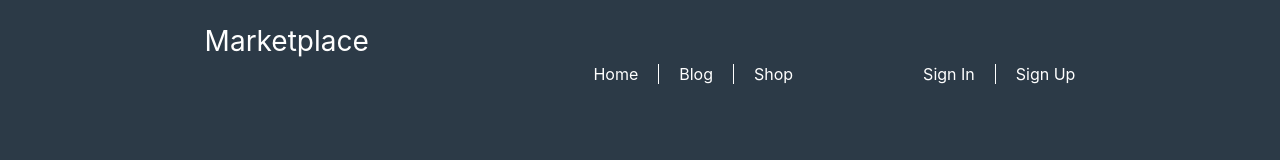
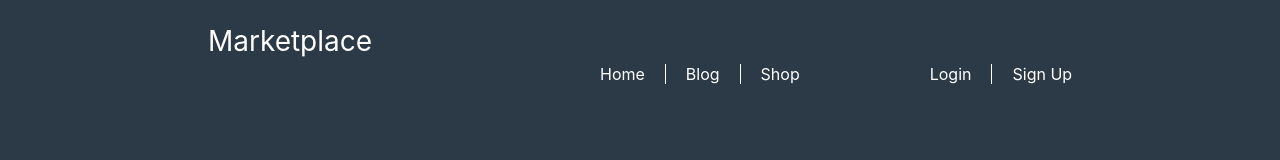
Before and after one commit to GhassanALNomani/Marketplace, a React (Create React App) app in the folder market/: page / in a window 1280 px wide. Shown: the top 160 px of the page. Built offline with nearby package versions, Linux system fonts and the light colour scheme.

Commit message:
Update Nav.jsx

```diff
--- a/market/src/components/pages/Nav.jsx
+++ b/market/src/components/pages/Nav.jsx
@@ -21,7 +21,7 @@ export const Nav = () => {
             <div className="nav-right">
 
 
-                <Link  className="link" to="signin">Sign In</Link>
+                <Link  className="link" to="login">Login</Link>
 
                 <Link  className="link" to="signup">Sign Up</Link>
 
```
